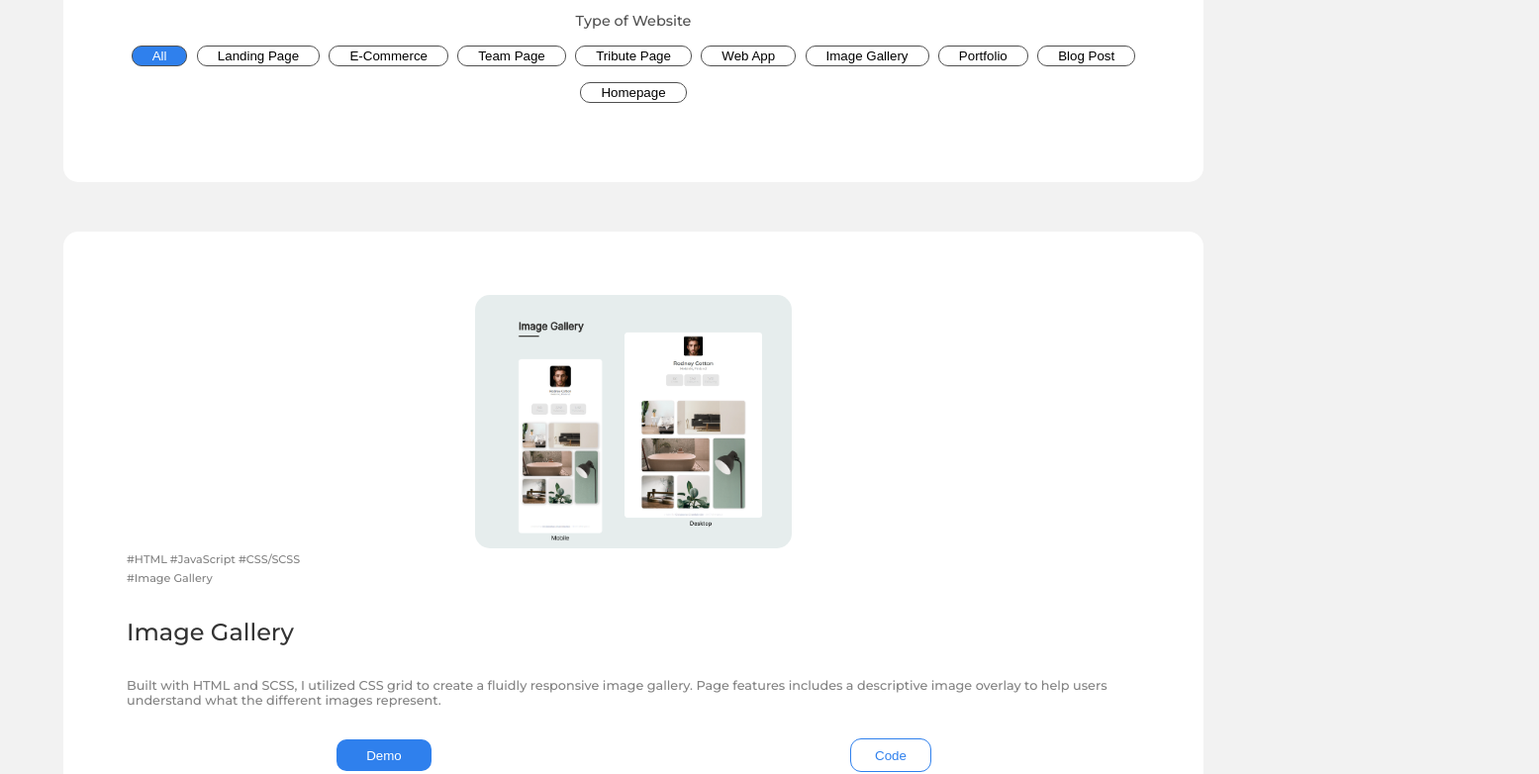
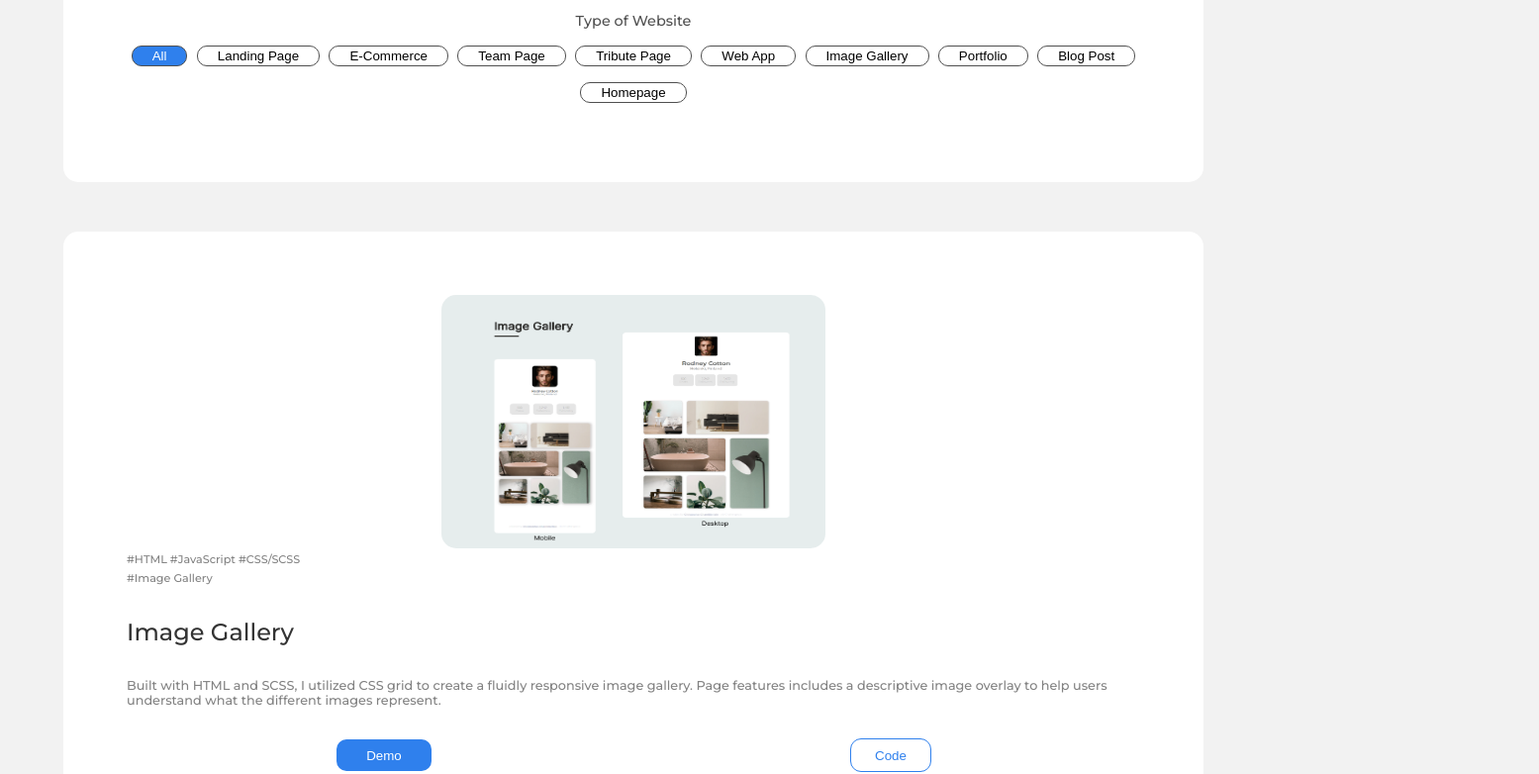
Before and after one commit to AkaraTawng/portfolio-dev-io, a plain HTML site: page index.html in a window 1280 px wide. Shown: the part 1398-2180 px from the top of the page at 99% size, 1555 px wide, since content can reach past the window. Drawn offline with nearby package versions, Linux system fonts and the light colour scheme.

Commit message:
increase project item image size @480

```diff
--- a/scss/layout/_project-items.scss
+++ b/scss/layout/_project-items.scss
@@ -35,6 +35,10 @@
             height: 16rem;
             width: 20rem;
         }
+        @include mobile-l{
+            height: 16rem;
+            width: 24.2rem;
+        }
     }
 
     .project-item-buttons-flex-container {
```
Also changed, not shown: main.css, 1 other file.
